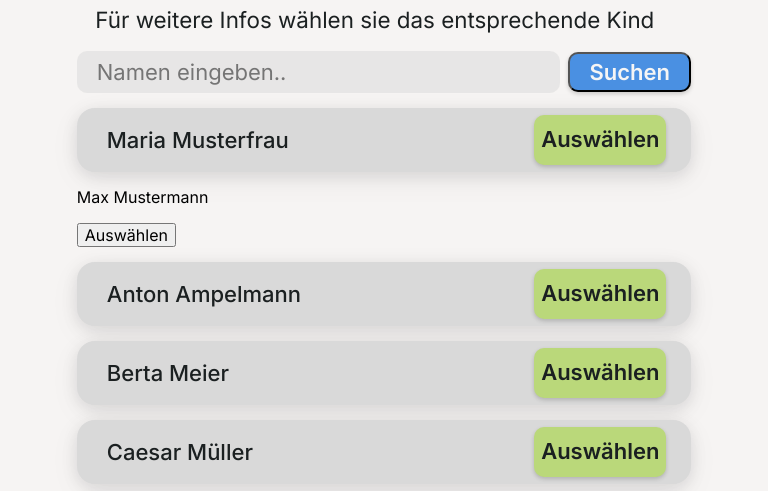
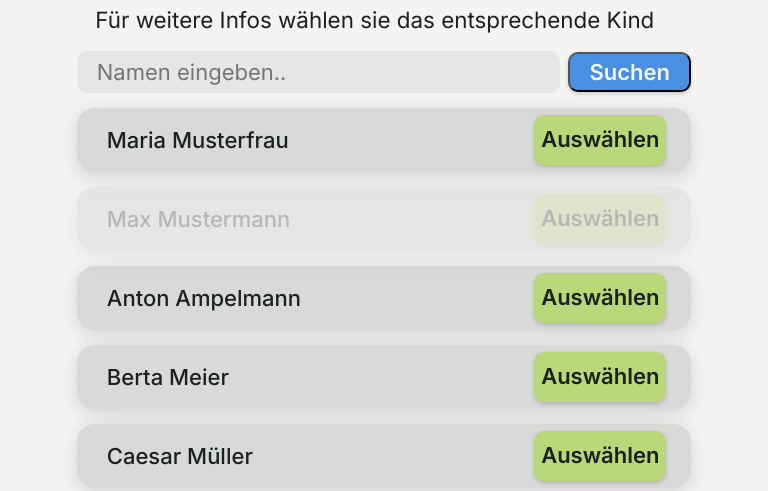
Before and after one commit to LegoStalin/koord-app-altenberge, a Django app: page /ogs_group/ in a window 768 px wide. Shown: the part 163-654 px from the top of the page. Run offline with Django 4.2, Linux system fonts and the light colour scheme.

Commit message:
Added transparency feature for absent pupil in further media queries

```diff
--- a/koordapp/main_app/static/css/ogs_group/ogs_group.css
+++ b/koordapp/main_app/static/css/ogs_group/ogs_group.css
@@ -262,6 +262,50 @@
         border-radius: 18px;
         box-shadow: rgba(17, 17, 26, 0.1) 0px 4px 16px, rgba(17, 17, 26, 0.05) 0px 8px 32px;
     }
+    /* Style of Select Button transparent*/
+    .assign_button_transp {
+        display: flex;
+        justify-content: center;
+        align-items: center;
+        text-align: center;
+        margin: auto;
+        line-height: 65px;
+        background-color: var(--select_color_background);
+        color: var(--font_color);
+        border-radius: 10px;
+        border: none;
+        font-size: 22px;
+        font-weight: 600;
+        padding-top: 0px;
+        height: 50px;
+        width: 225px;
+        margin-right: 25px;
+        box-shadow: rgba(0, 0, 0, 0.18) 0px 2px 4px;
+        opacity: 0.5;
+    }
+    /* Style of listblock transparent */
+    .text_pupil_transp {
+        margin-top: 20px;
+        font-size: 22px;
+        font-weight: 500;
+        color: var(--font_color);
+        margin-left: 30px;
+        height: 1.6em;
+        width: 760px;
+        opacity: 0.5;
+    }
+    .pupil_container_transp {
+        display: flex;
+        flex-direction: row;
+        justify-content: space-between;
+        height: 4em;
+        width: 100%;
+        margin-top: 15px;
+        background-color: var(--listblock_background);
+        border-radius: 18px;
+        box-shadow: rgba(17, 17, 26, 0.1) 0px 4px 16px, rgba(17, 17, 26, 0.05) 0px 8px 32px;
+        opacity: 0.5;
+    }
 }
 
 /* Mobile Endgeräte Ansicht */
```
Also changed, not shown: other parts of koordapp/main_app/static/css/ogs_group/ogs_group.css (+44 -0 lines).
